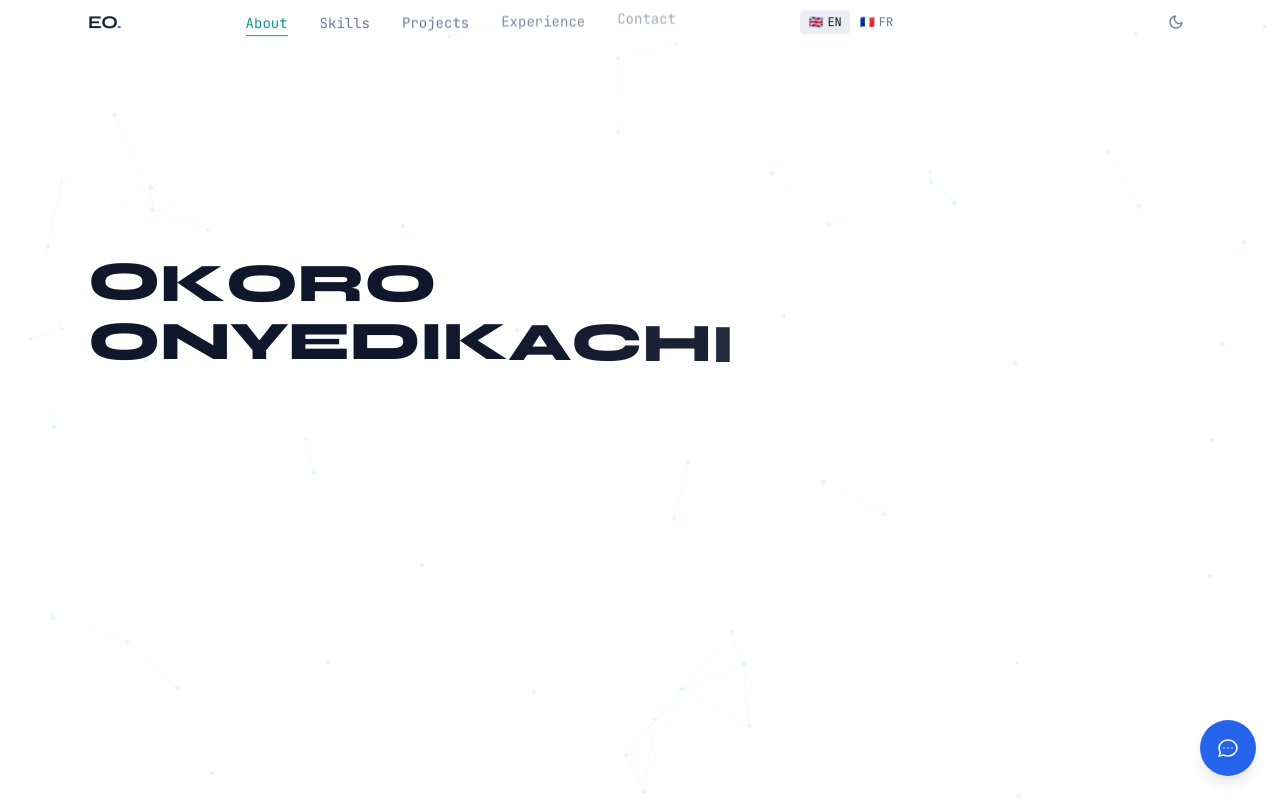
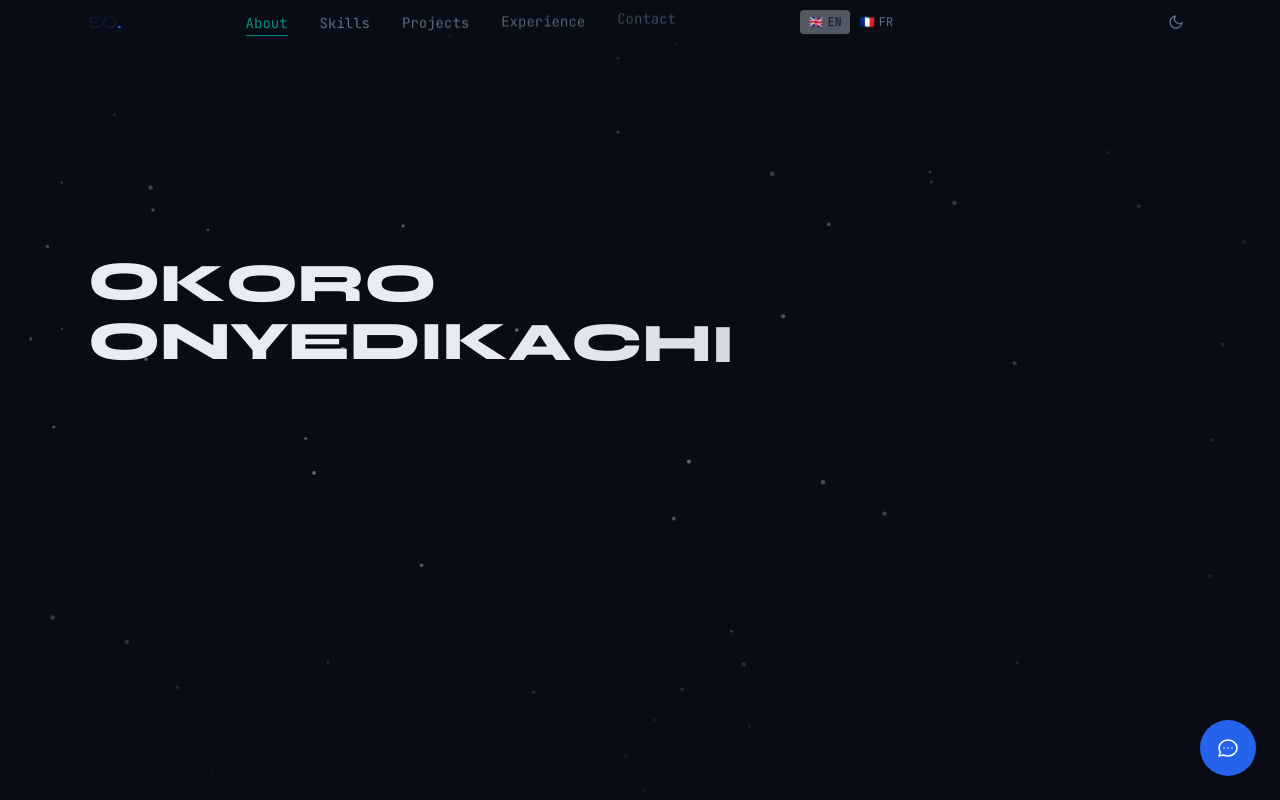
Before and after one commit to Nuel-dev-oi/Portfolio-app, a React (Vite) app in the folder client/: page / in a window 1280 px wide. Shown: the top 800 px of the page. Built offline with nearby package versions, Linux system fonts and the light colour scheme.

Commit message:
Fix hero theme detection: watch data-theme attribute directly via MutationObserver

```diff
--- a/client/src/sections/Hero.tsx
+++ b/client/src/sections/Hero.tsx
@@ -1,10 +1,23 @@
 import { useRef, useEffect, useState } from 'react';
 import { gsap, prefersReducedMotion } from '@lib/gsap';
 import { useT } from '@lib/i18n';
-import { useTheme } from '@hooks/useTheme';
 import { NodeGraph } from '@components/NodeGraph';
 import { AnimatedText } from '@components/AnimatedText';
 import profilePhoto from '@assets/emmanuel2.jpeg';
+
+function useIsLight() {
+  const [isLight, setIsLight] = useState(
+    () => document.documentElement.getAttribute('data-theme') === 'light',
+  );
+  useEffect(() => {
+    const obs = new MutationObserver(() => {
+      setIsLight(document.documentElement.getAttribute('data-theme') === 'light');
+    });
+    obs.observe(document.documentElement, { attributes: true, attributeFilter: ['data-theme'] });
+    return () => obs.disconnect();
+  }, []);
+  return isLight;
+}
 
 function ScrollCue({ label }: { label: string }) {
   return (
@@ -26,8 +39,7 @@ export function Hero() {
 
   const [nameComplete, setNameComplete] = useState(false);
   const { t } = useT();
-  const { theme } = useTheme();
-  const isLight = theme === 'light';
+  const isLight = useIsLight();
 
   // After name finishes — reveal everything else + photo
   useEffect(() => {
```
